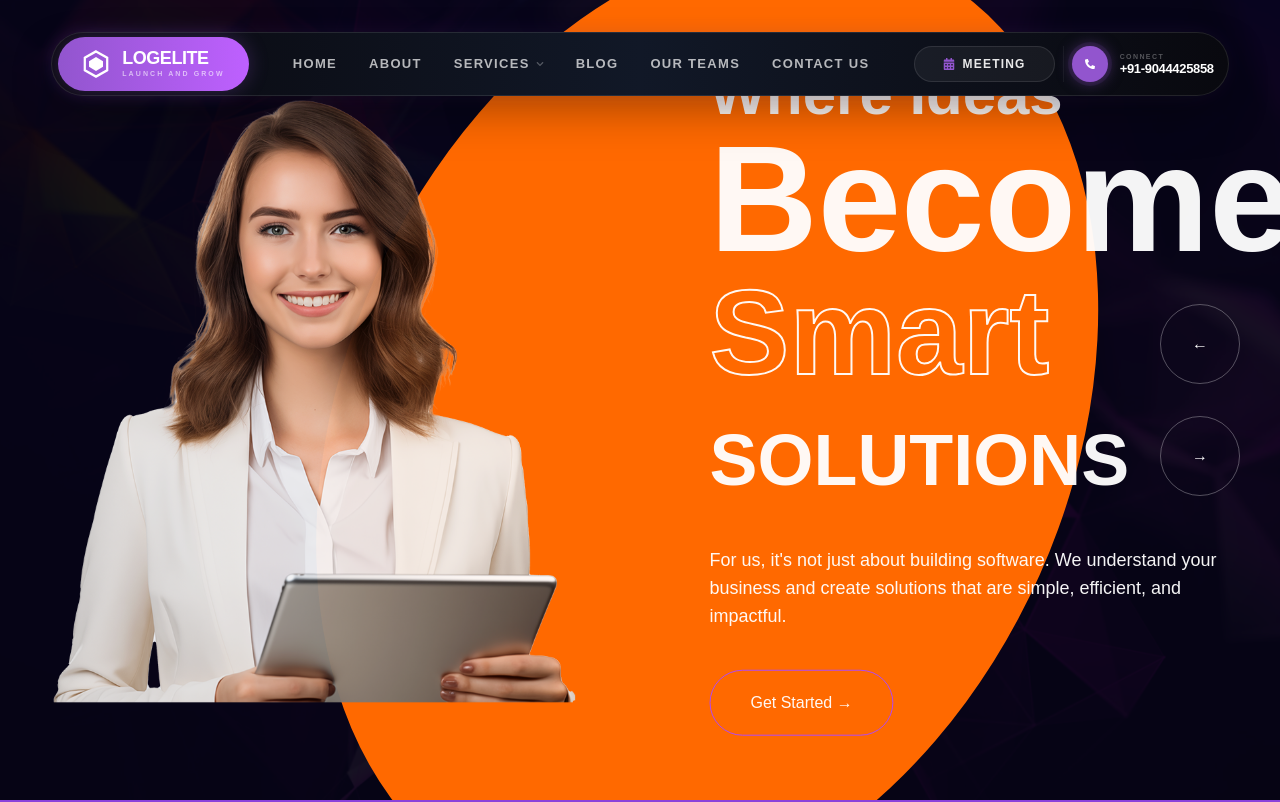
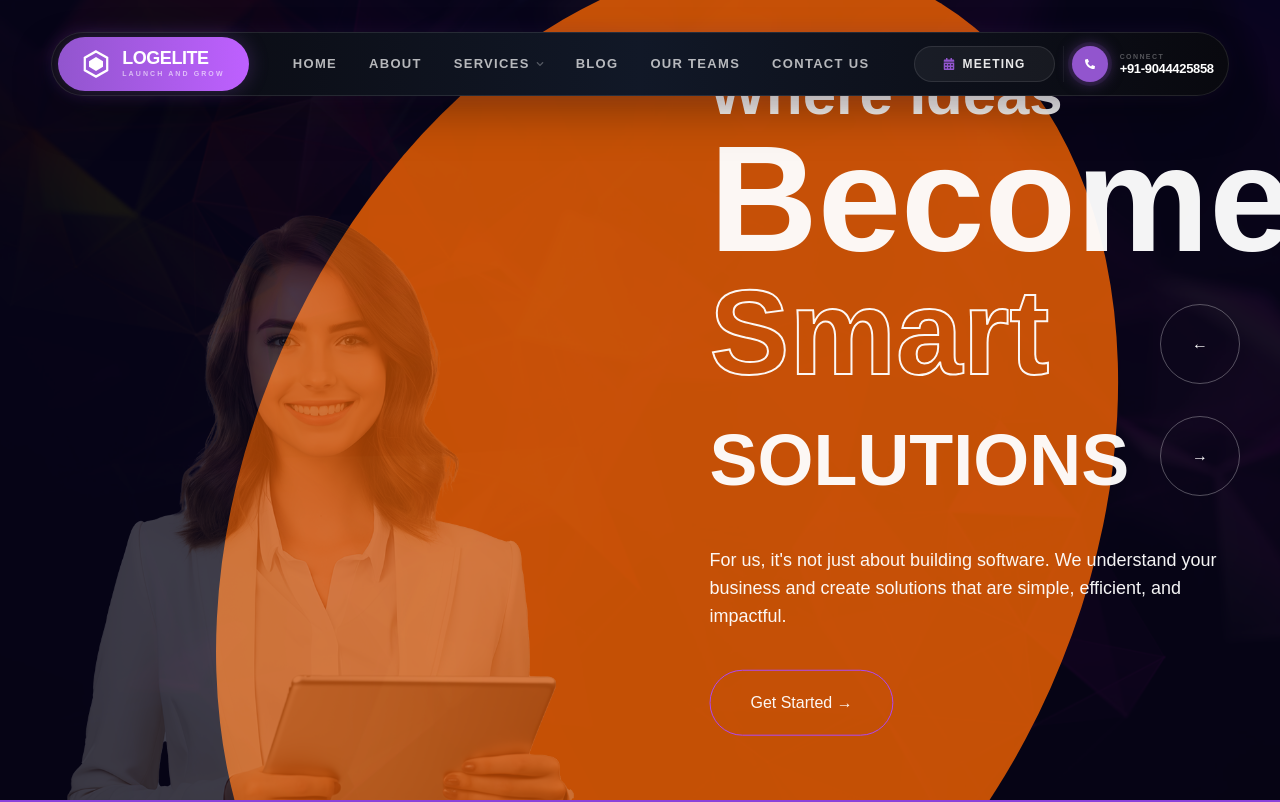
Before and after one commit to official1saurabh-ship-it/Biosoftech, a React (Vite) app: page / in a window 1280 px wide. Shown: the top 802 px of the page. Built offline with nearby package versions, Linux system fonts and the light colour scheme.

Commit message:
few more updates

```diff
--- a/src/components/sections/HeroSlider.jsx
+++ b/src/components/sections/HeroSlider.jsx
@@ -65,14 +65,40 @@ export default function HeroRevealSlider() {
       {/* ORANGE BLOB */}
 
       <motion.div
+        initial={{
+          y: 180
+        }}
+
         animate={{
-          y: cover ? "115%" : "0%",
-          scale: cover ? 1.25 : 1,
+          y:
+            cover
+              ? 180
+              : 0,
+
+          opacity:
+            cover
+              ? .7
+              : 1,
+
+          scale:
+            cover
+              ? 1.2
+              : 1,
         }}
+
         transition={{
-          duration: 1.8,
-          ease: [0.76, 0, 0.24, 1],
+          duration: 1.4,
+
+
+
+          ease: [
+            0.22,
+            1,
+            0.36,
+            1
+          ],
         }}
+
         className="
           absolute
           hidden
@@ -133,22 +159,46 @@ export default function HeroRevealSlider() {
           <motion.div
             key={`img-${index}`}
             animate={{
-              opacity: cover ? 0 : 1,
-              x: cover ? -120 : 0,
-              scale: cover ? 0.95 : 1,
+              opacity:
+                cover
+                  ? 0
+                  : 1,
+
+              y:
+                cover
+                  ? 140
+                  : 0,
+
+              scale:
+                cover
+                  ? .96
+                  : 1,
             }}
             transition={{
-              duration: 1.8,
-              ease: [0.76, 0, 0.24, 1],
+              duration: 1.7,
+
+              delay:
+                cover
+                  ? 0
+                  : 1.05,
+
+              ease: [
+                0.22,
+                1,
+                0.36,
+                1,
+              ],
             }}
             className="relative order-2 flex justify-center lg:block lg:order-1"
           >
             <div
               className="
                 absolute
-                top-0
+                top-[70px]
+
                 bottom-0
-                right-[7%]
+               right-[10%]
+               translate-y-[80px]
                 w-[62%]
                 rounded-full
                 bg-orange-500/75
@@ -162,7 +212,7 @@ export default function HeroRevealSlider() {
             <img
               src={slide.image}
               className="
-                w-[70%]
+                w-[78%]
                 sm:w-[54%]
                 md:w-[54%]
                 lg:w-[96%]
```
